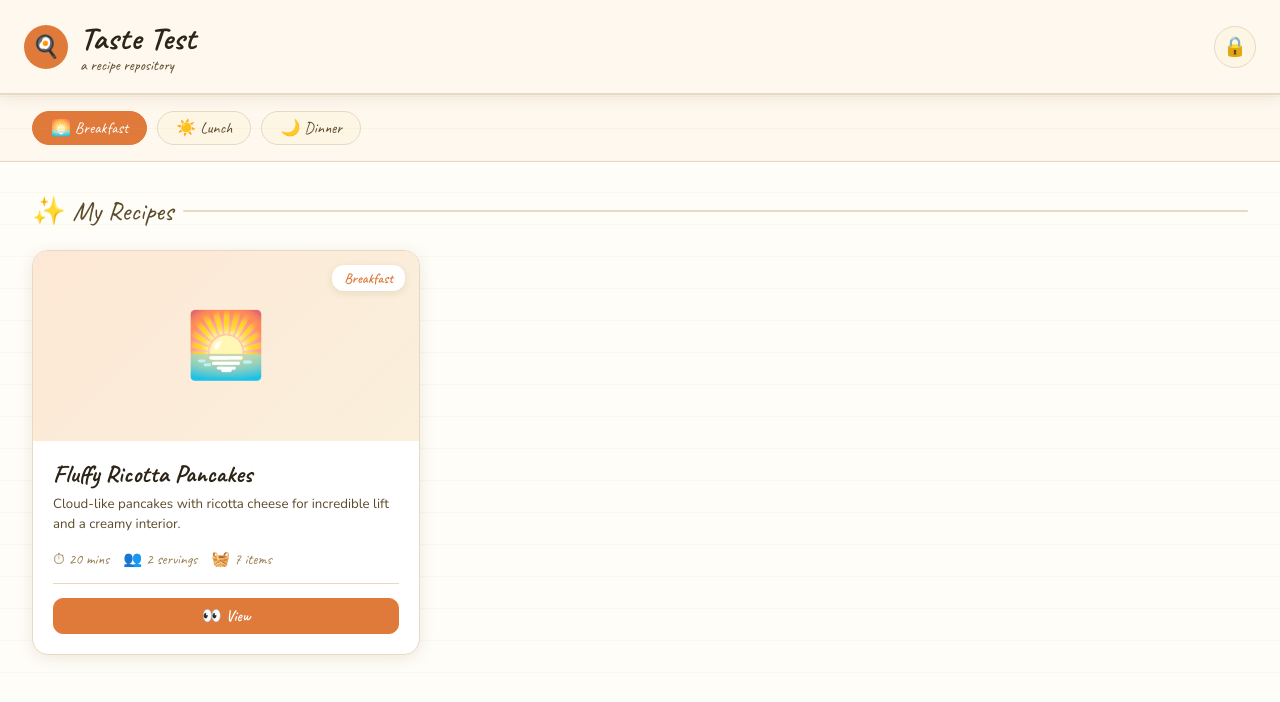
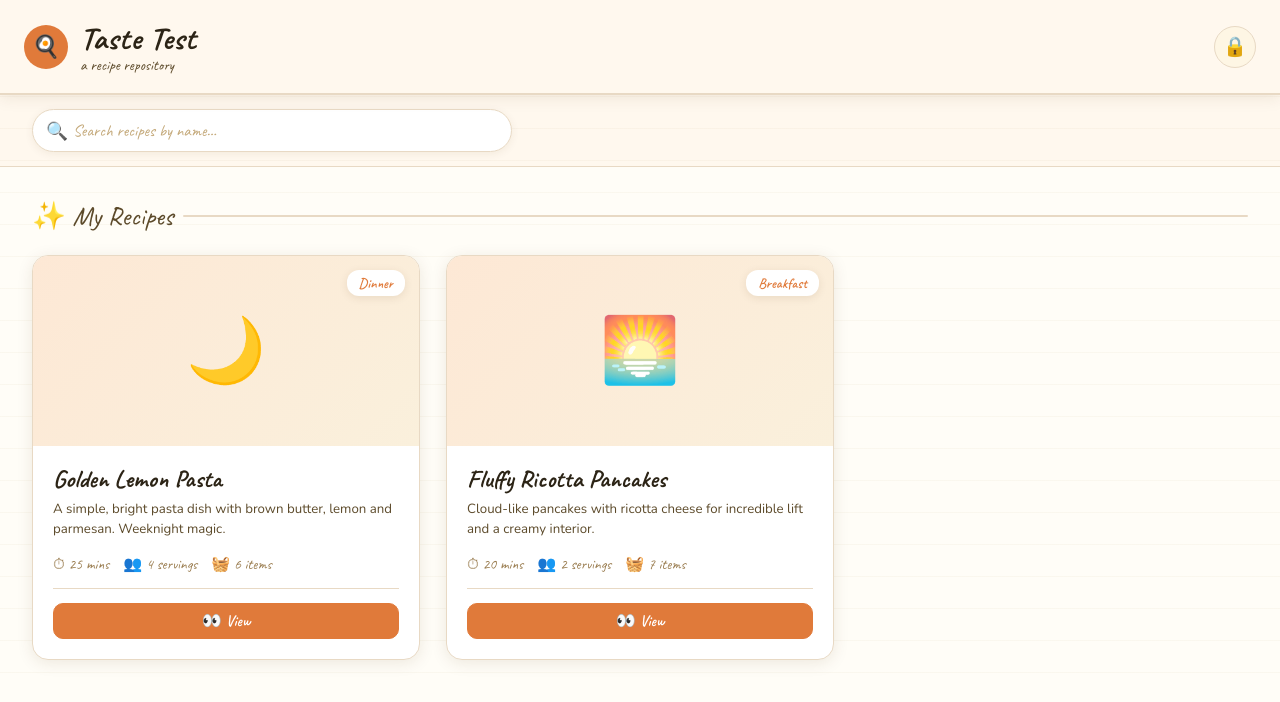
Before and after one commit to KasuallyKool/taste-test, a React (Vite) app: page / in a window 1280 px wide. Shown: the top 702 px of the page. Built offline with nearby package versions, Linux system fonts and the light colour scheme.

Commit message:
SearchField Addition

```diff
--- a/src/App.jsx
+++ b/src/App.jsx
@@ -137,12 +137,6 @@ const CATEGORY_EMOJI = {
   Dessert: "🍰",
   Drinks: "🥤",
 };
-
-const FILTERS = [
-  { label: "🌅 Breakfast", value: "Breakfast" },
-  { label: "☀️ Lunch", value: "Lunch" },
-  { label: "🌙 Dinner", value: "Dinner" },
-];
 
 const EMPTY_INGREDIENT = () => ({ id: Date.now() + Math.random(), qty: "", unit: "", name: "" });
 const EMPTY_STEP = () => ({ id: Date.now() + Math.random(), text: "" });
@@ -600,8 +594,7 @@ function GhostBtn({ children, onClick }) {
 // ── APP ──
 export default function App() {
   const [recipes, setRecipes] = useLocalStorage("tasteTestRecipes", SEED_RECIPES);
-  const [filter, setFilter] = useState("Breakfast");
-  const [search] = useState("");
+  const [search, setSearch] = useState("");
   const [viewRecipe, setViewRecipe] = useState(null);
   const [editRecipe, setEditRecipe] = useState(null);
   const [showForm, setShowForm] = useState(false);
@@ -616,9 +609,7 @@ export default function App() {
   };
 
   const filtered = recipes.filter(r => {
-    const matchFilter = filter === "All" || r.category === filter;
-    const matchSearch = !search || r.name.toLowerCase().includes(search.toLowerCase()) || (r.desc || "").toLowerCase().includes(search.toLowerCase());
-    return matchFilter && matchSearch;
+    return !search || r.name.toLowerCase().includes(search.toLowerCase());
   });
 
   const handleSave = (recipe) => {
@@ -683,17 +674,30 @@ export default function App() {
         </div>
       </header>
 
-      {/* FILTER BAR */}
-      <div style={{ padding: "16px 32px", display: "flex", gap: 10, overflowX: "auto", background: "#FFF8EE", borderBottom: "1px solid #E8D9C4" }}>
-        {FILTERS.map(f => (
-          <button key={f.value} onClick={() => setFilter(f.value)} style={{
-            background: filter === f.value ? "#E07A3A" : "#FEF6E4",
-            border: `1.5px solid ${filter === f.value ? "#E07A3A" : "#E8D9C4"}`,
-            borderRadius: 20, padding: "6px 18px", fontFamily: "'Caveat', cursive",
-            fontSize: "1rem", color: filter === f.value ? "white" : "#5C4A2A",
-            cursor: "pointer", whiteSpace: "nowrap", transition: "all 0.2s",
-          }}>{f.label}</button>
-        ))}
+      {/* SEARCH BAR */}
+      <div style={{ padding: "14px 32px", background: "#FFF8EE", borderBottom: "1px solid #E8D9C4" }}>
+        <div style={{ position: "relative", maxWidth: 480 }}>
+          <span style={{ position: "absolute", left: 14, top: "50%", transform: "translateY(-50%)", fontSize: "1.1rem", pointerEvents: "none" }}>🔍</span>
+          <input
+            type="text"
+            value={search}
+            onChange={e => setSearch(e.target.value)}
+            placeholder="Search recipes by name..."
+            style={{
+              width: "100%", padding: "10px 14px 10px 40px",
+              border: "1.5px solid #E8D9C4", borderRadius: 24,
+              fontFamily: "'Caveat', cursive", fontSize: "1.05rem", color: "#2C2416",
+              background: "white", outline: "none", boxSizing: "border-box",
+              boxShadow: "0 2px 8px rgba(80,50,10,0.07)",
+              transition: "border-color 0.2s, box-shadow 0.2s",
+            }}
+            onFocus={e => { e.target.style.borderColor = "#E07A3A"; e.target.style.boxShadow = "0 0 0 3px #FDE8D5"; }}
+            onBlur={e => { e.target.style.borderColor = "#E8D9C4"; e.target.style.boxShadow = "0 2px 8px rgba(80,50,10,0.07)"; }}
+          />
+          {search && (
+            <button onClick={() => setSearch("")} style={{ position: "absolute", right: 12, top: "50%", transform: "translateY(-50%)", background: "#E8D9C4", border: "none", borderRadius: "50%", width: 22, height: 22, fontSize: "0.75rem", cursor: "pointer", display: "flex", alignItems: "center", justifyContent: "center", color: "#5C4A2A" }}>✕</button>
+          )}
+        </div>
       </div>
 
       {/* MAIN */}
@@ -710,7 +714,7 @@ export default function App() {
               {recipes.length === 0 ? "Your recipe book is empty!" : "No recipes found"}
             </h2>
             <p style={{ color: "#9A7D50", fontSize: "0.9rem" }}>
-              {recipes.length === 0 ? 'Hit "+ Add Recipe" to start your collection.' : "Try a different search or filter."}
+              {recipes.length === 0 ? 'Hit "+ Add Recipe" to start your collection.' : "No recipes match your search."}
             </p>
           </div>
         ) : (
```
Also changed, not shown: 1 other file (tests, documents, lock files or other folders).
